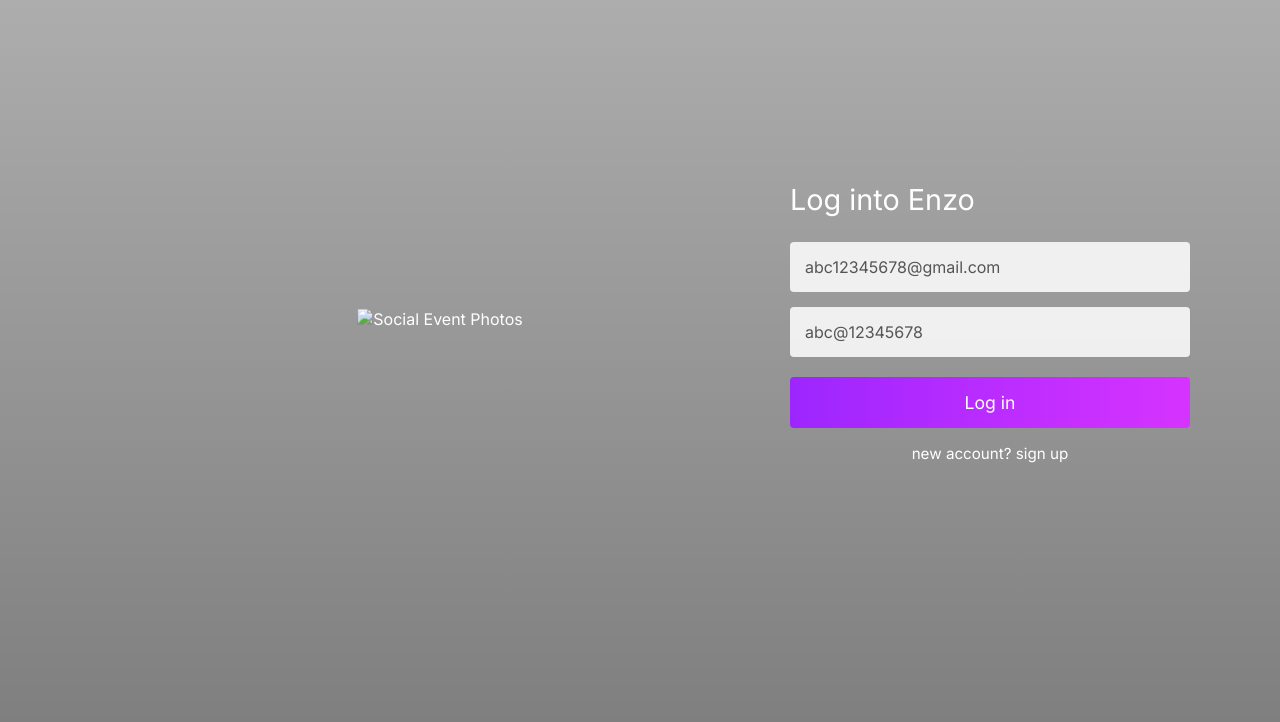
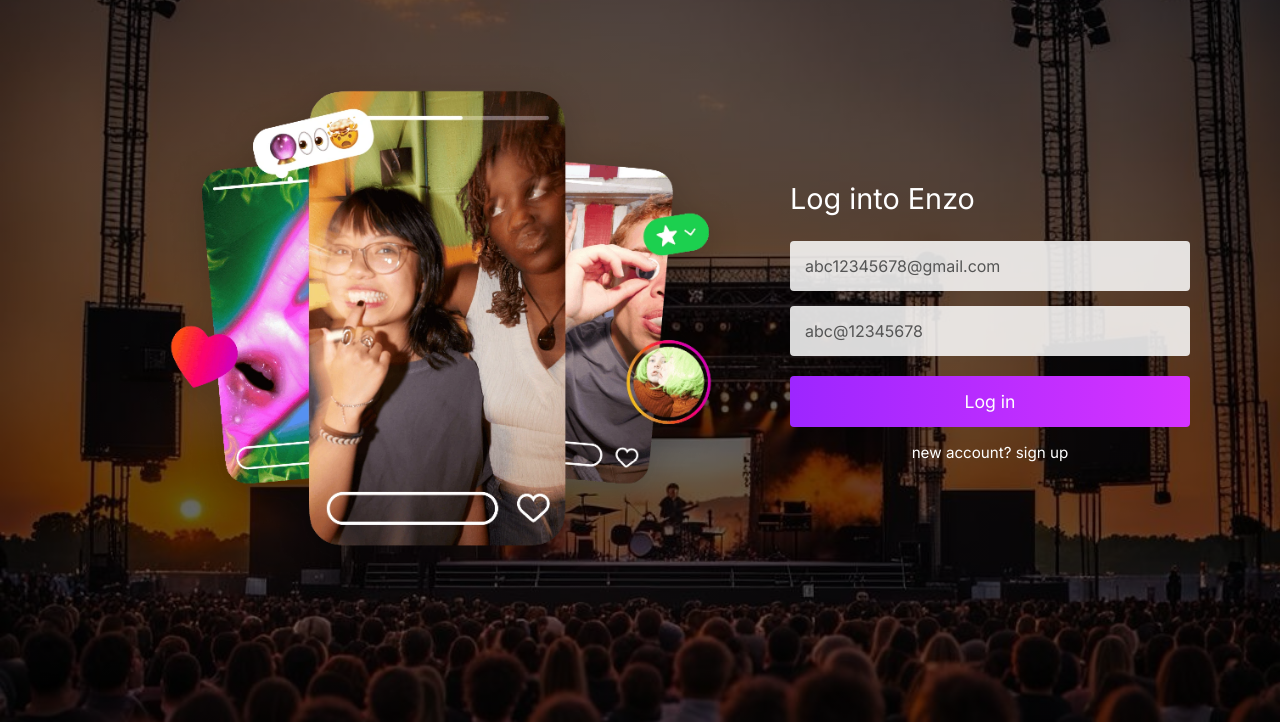
Before and after one commit to sonaliisamal/Enzo, a website: page enzo-frontend/login.html in a window 1280 px wide. Shown: the part 78-800 px from the top of the page. Drawn offline with Linux system fonts and the light colour scheme.

Commit message:
login page

```diff
--- a/enzo-frontend/login.html
+++ b/enzo-frontend/login.html
@@ -14,7 +14,7 @@
     <div class="login-container">
 
         <div class="login-graphics">
-            <img src="images/login-collage.png" alt="Social Event Photos" class="collage-img">
+            <img src="images/login-collage.webp" alt="Social Event Photos" class="collage-img">
         </div>
 
         <div class="login-form-wrapper">
--- a/enzo-frontend/style.css
+++ b/enzo-frontend/style.css
@@ -12,6 +12,23 @@ body {
     background: linear-gradient(rgba(0, 0, 0, 0.4), rgba(0, 0, 0, 0.4)), url('images/background.jpg') no-repeat center center/cover;
     background-attachment: fixed; /* Keeps background still while scrolling */
     min-height: 100vh;
+}
+
+body {
+    /* 1. Set the image path */
+     background: linear-gradient(rgba(0, 0, 0, 0.6), rgba(0, 0, 0, 0.6)), url('images/a.jpg') no-repeat center center/cover;
+
+    /* 2. Make sure it covers the whole screen without stretching */
+    background-size: cover;
+
+    /* 3. Keep the image centered */
+    background-position: center center;
+
+    /* 4. Optional: Keep the image fixed in place when you scroll down */
+    background-attachment: fixed;
+
+    /* 5. Make sure the background doesn't repeat like tiles */
+    background-repeat: no-repeat;
 }
 
 /* --- Navigation Bar --- */
@@ -240,6 +257,28 @@ body.login-page {
     justify-content: center;
 }
 
+body.login-page {
+    /* 1. Set the image path */
+     background: linear-gradient(rgba(0, 0, 0, 0.6), rgba(0, 0, 0, 0.6)), url('images/login-back.jpg') no-repeat center center/cover;
+
+    /* 2. Make sure it covers the whole screen without stretching */
+    background-size: cover;
+
+    /* 3. Keep the image centered */
+    background-position: center center;
+
+    /* 4. Optional: Keep the image fixed in place when you scroll down */
+    background-attachment: fixed;
+
+    /* 5. Make sure the background doesn't repeat like tiles */
+    background-repeat: no-repeat;
+}
+
+
+
+
+
+
 /* Absolute positioning for the logo to keep it top-left */
 .login-logo {
     position: absolute;
```
Also changed, not shown: enzo-frontend/index.html (+2 -2 lines), enzo-frontend/images/a.jpg, enzo-frontend/images/login-back.jpg (added), enzo-frontend/images/login-collage.webp (added).
